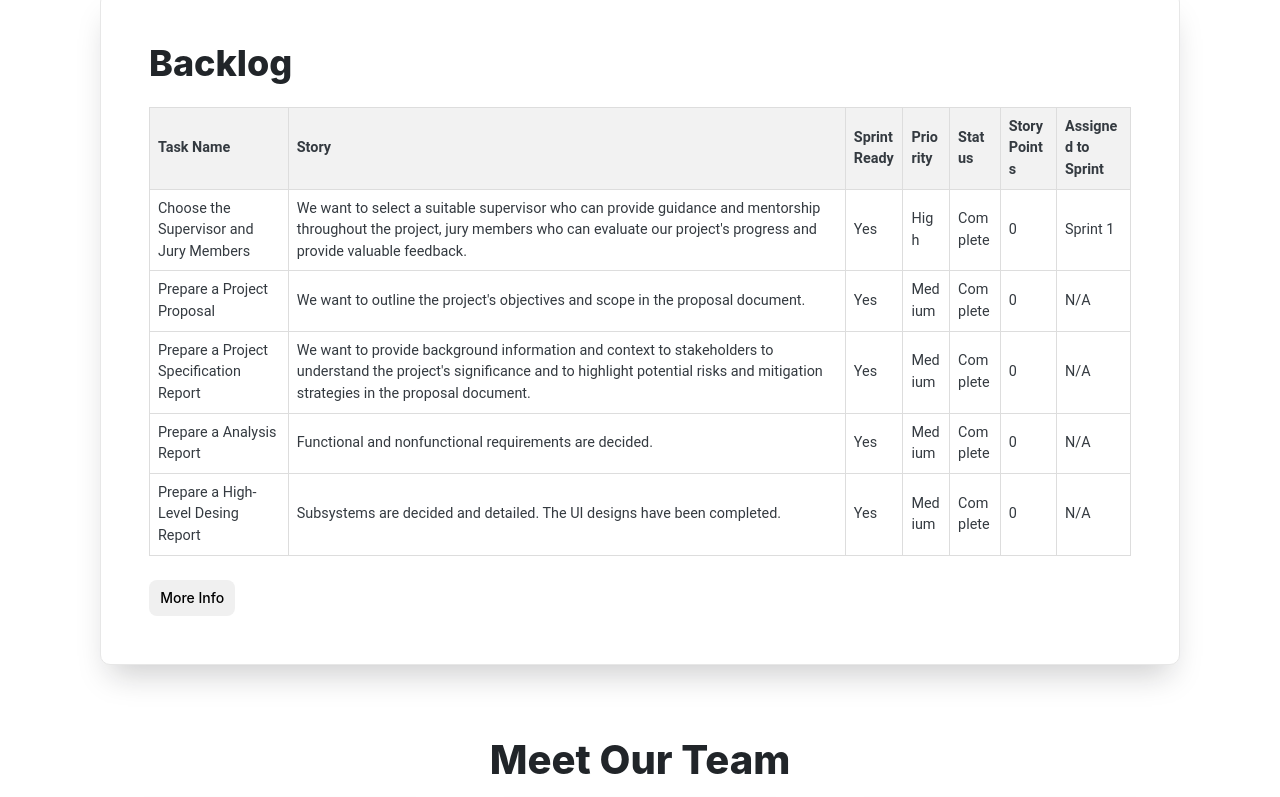
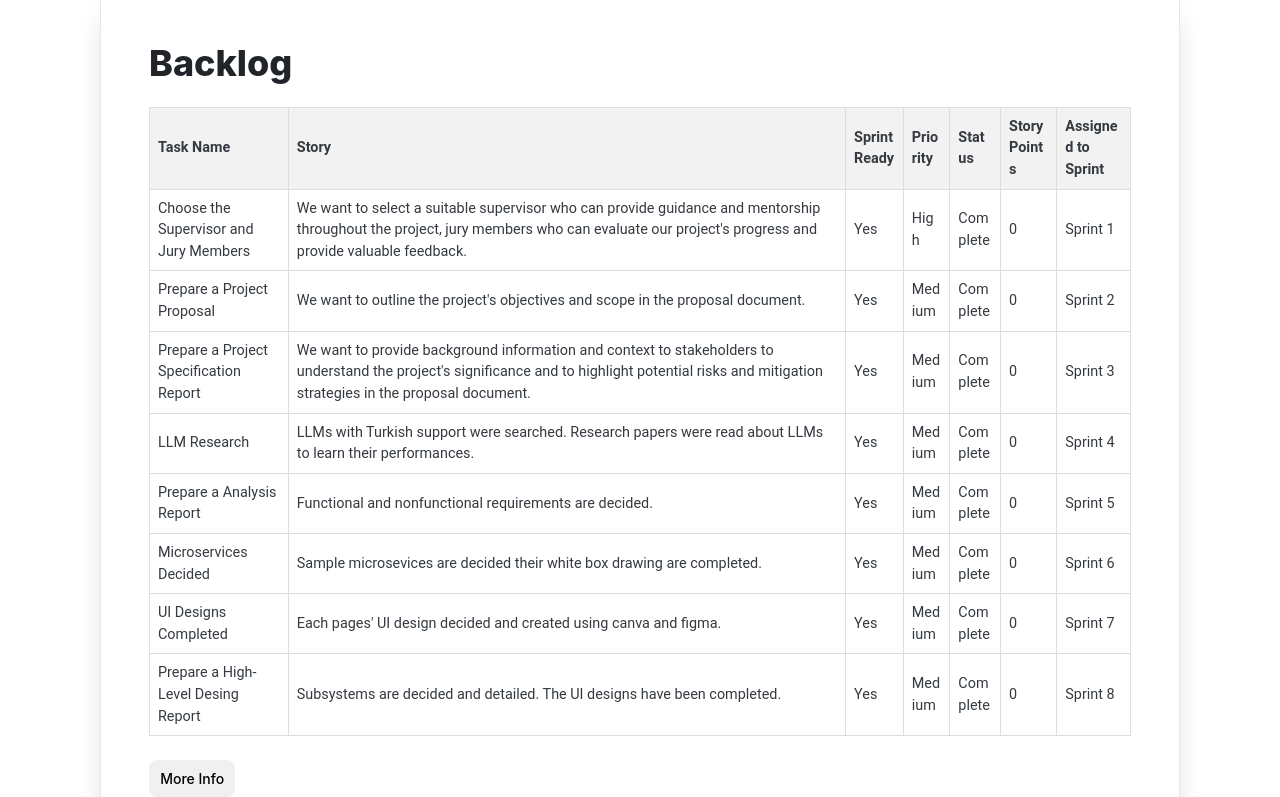
Before and after one commit to talhanamaldi/FinalProjectReport, a website: page home.html in a window 1280 px wide. Shown: the part 1989-2786 px from the top of the page. Drawn offline with Linux system fonts and the light colour scheme.

Commit message:
Update home.html

```diff
--- a/home.html
+++ b/home.html
@@ -196,7 +196,7 @@
                       <td>Medium</td>
                       <td>Complete</td>
                       <td>0</td>
-                      <td>N/A</td>
+                      <td>Sprint 2</td>
                     </tr>
                     <tr>
                       <td>Prepare a Project Specification Report</td>
@@ -210,7 +210,18 @@
                       <td>Medium</td>
                       <td>Complete</td>
                       <td>0</td>
-                      <td>N/A</td>
+                      <td>Sprint 3</td>
+                    </tr>
+                   <tr>
+                      <td>LLM Research</td>
+                      <td>
+                        LLMs with Turkish support were searched. Research papers were read about LLMs to learn their performances.
+                      </td>
+                      <td>Yes</td>
+                      <td>Medium</td>
+                      <td>Complete</td>
+                      <td>0</td>
+                      <td>Sprint 4</td>
                     </tr>
                     <tr>
                       <td>Prepare a Analysis Report</td>
@@ -221,7 +232,29 @@
                       <td>Medium</td>
                       <td>Complete</td>
                       <td>0</td>
-                      <td>N/A</td>
+                      <td>Sprint 5</td>
+                    </tr>
+                    <tr>
+                      <td>Microservices Decided</td>
+                      <td>
+                        Sample microsevices are decided their white box drawing are completed.
+                      </td>
+                      <td>Yes</td>
+                      <td>Medium</td>
+                      <td>Complete</td>
+                      <td>0</td>
+                      <td>Sprint 6</td>
+                    </tr>
+                    <tr>
+                      <td>UI Designs Completed</td>
+                      <td>
+                        Each pages' UI design decided and created using canva and figma.
+                      </td>
+                      <td>Yes</td>
+                      <td>Medium</td>
+                      <td>Complete</td>
+                      <td>0</td>
+                      <td>Sprint 7</td>
                     </tr>
                     <tr>
                       <td>Prepare a High-Level Desing Report</td>
@@ -232,7 +265,7 @@
                       <td>Medium</td>
                       <td>Complete</td>
                       <td>0</td>
-                      <td>N/A</td>
+                      <td>Sprint 8</td>
                     </tr>
                   </tbody>
                 </table>
```
